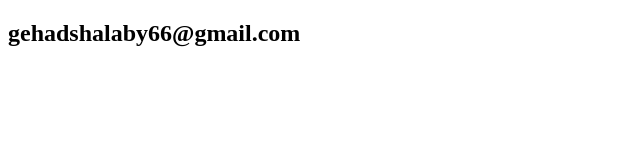
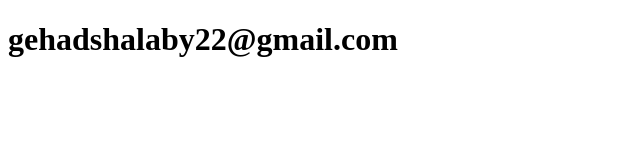
Before and after one commit to Gehad555/Test_Git, a plain HTML site: page index.html in a window 1280 px wide. Shown: the whole page, without its empty margins (0-640 px from the left). Drawn offline with Linux system fonts and the light colour scheme.

Commit message:
Create style.css and add initial styling

```diff
--- a/index.html
+++ b/index.html
@@ -6,6 +6,6 @@
     <title>Document</title>
 </head>
 <body>
-    <h2>gehadshalaby66@gmail.com</h2>
+    <h1>gehadshalaby22@gmail.com</h1>
 </body>
 </html>
--- /dev/null
+++ b/style.css
@@ -0,0 +1,3 @@
+body {
+    background-color: lightblue;
+}
```
